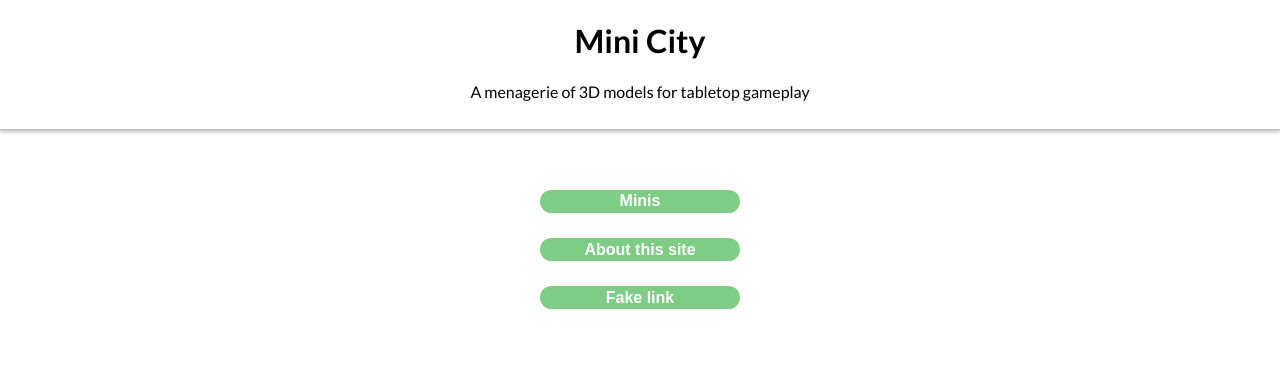
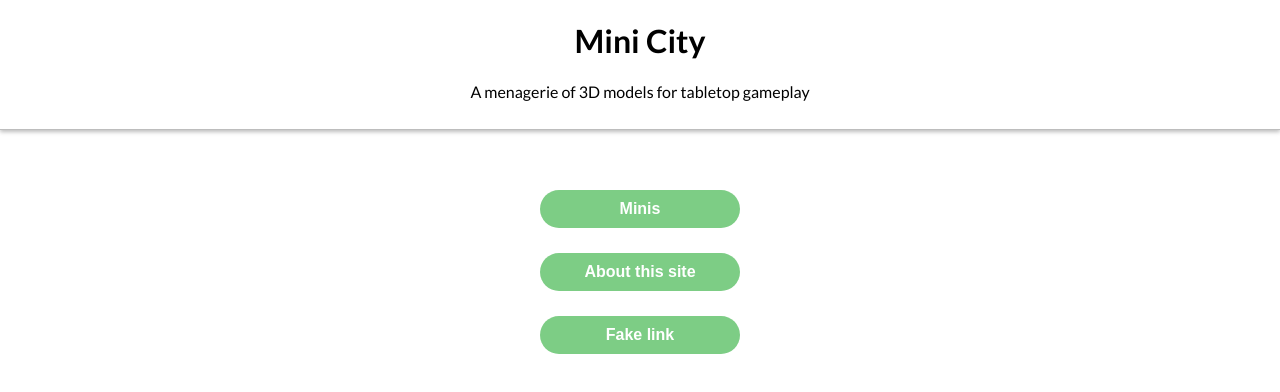
Before and after one commit to hitboxr/mini-viewer-frontend, a SvelteKit app: page / in a window 1280 px wide. Shown: the top 392 px of the page. Built offline with nearby package versions, Linux system fonts and the light colour scheme.

Commit message:
button padding changes

```diff
--- a/src/components/UI/Button.svelte
+++ b/src/components/UI/Button.svelte
@@ -1,18 +1,16 @@
 <style>
     button {
-        /* width: 100%; */
         min-width: 20rem;
         background-color: var(--color-primary);
         border: none;
         border-radius: 10rem;
         color: white;
-        padding: 1% 2%;
+        padding: 1rem 2rem;
         text-align: center;
         text-decoration: none;
         display: inline-block;
         font-size: inherit;
         font-weight: 700;
-        /* letter-spacing: 0.2rem; */
     }
 
     button:hover {
```
